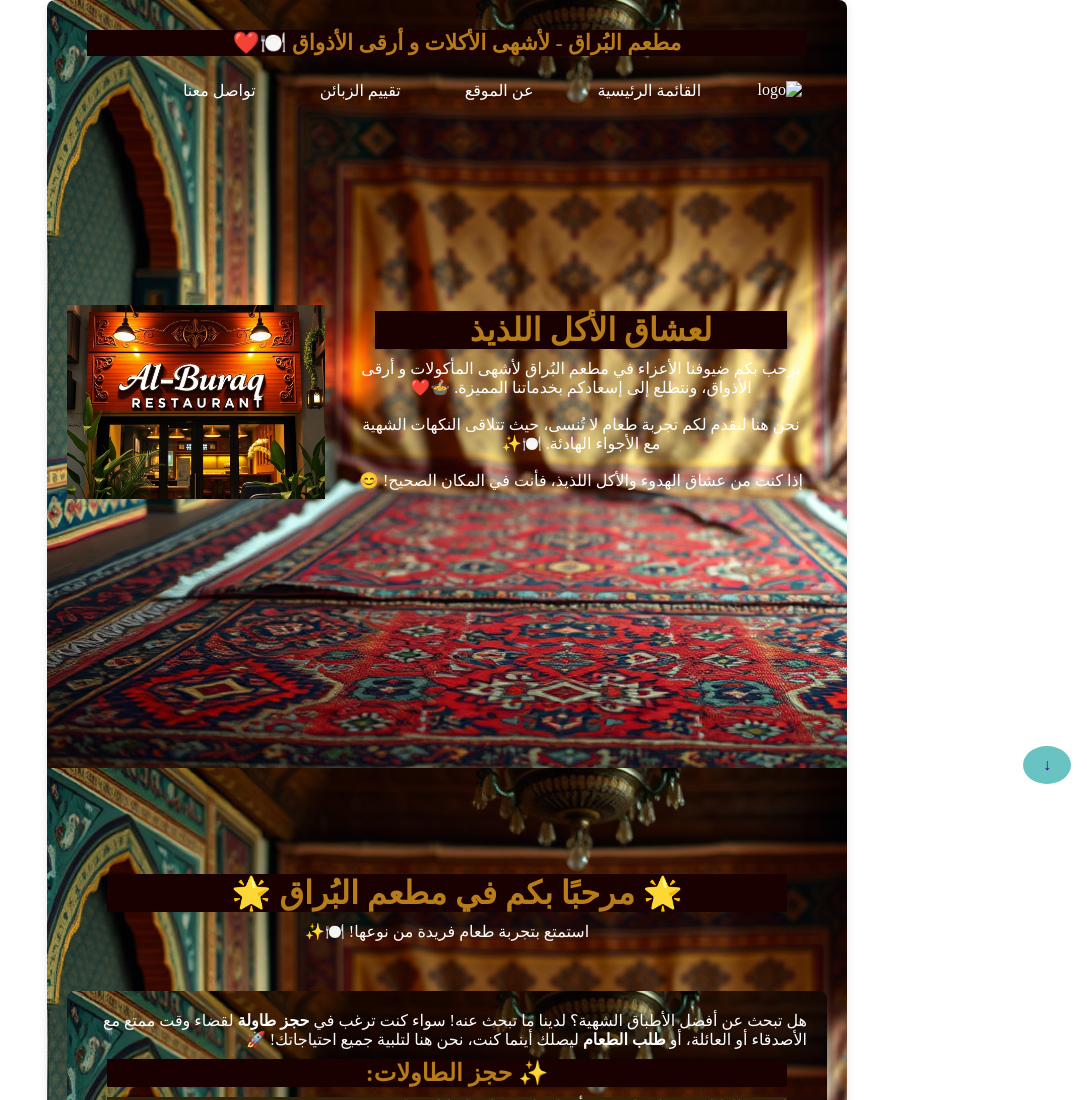
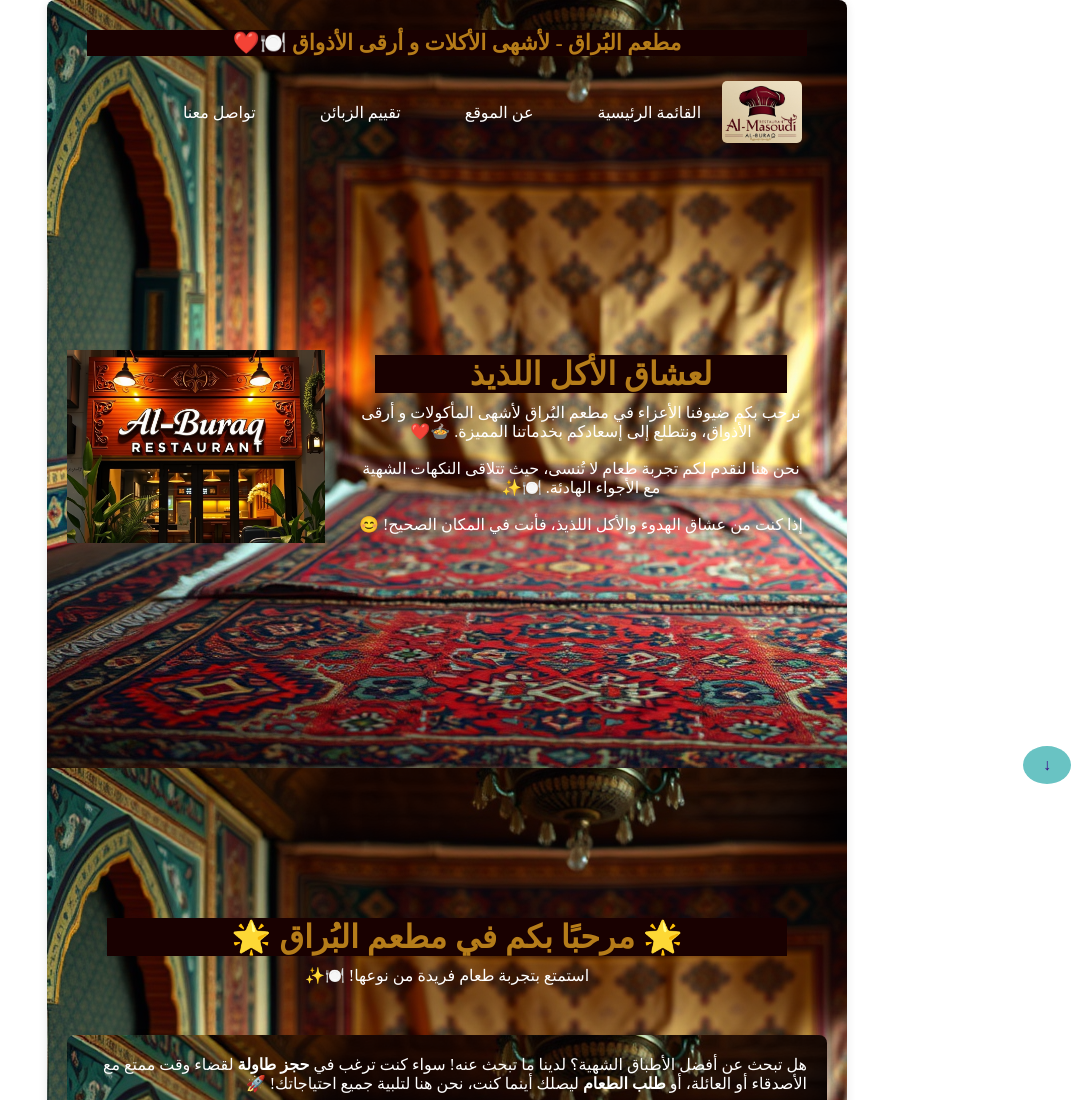
Before and after one commit to SamaAlMasoudi/restaurant, a plain HTML site: page index.html in a window 1280 px wide. Shown: the top 1100 px of the page, without its empty margins (193-1280 px from the left). Drawn offline with Linux system fonts and the light colour scheme.

Commit message:
Update index.html

```diff
--- a/index.html
+++ b/index.html
@@ -16,7 +16,7 @@
             </section>
         </h2>
         <div class="navbar">
-            <img src="./Images/logo.png" alt="logo" class="logo">
+            <img src="./Images/logo.jpg" alt="logo" class="logo">
             <nav>
                 <ul>
                     <li><a href="#sections">القائمة الرئيسية</a></li>
```
